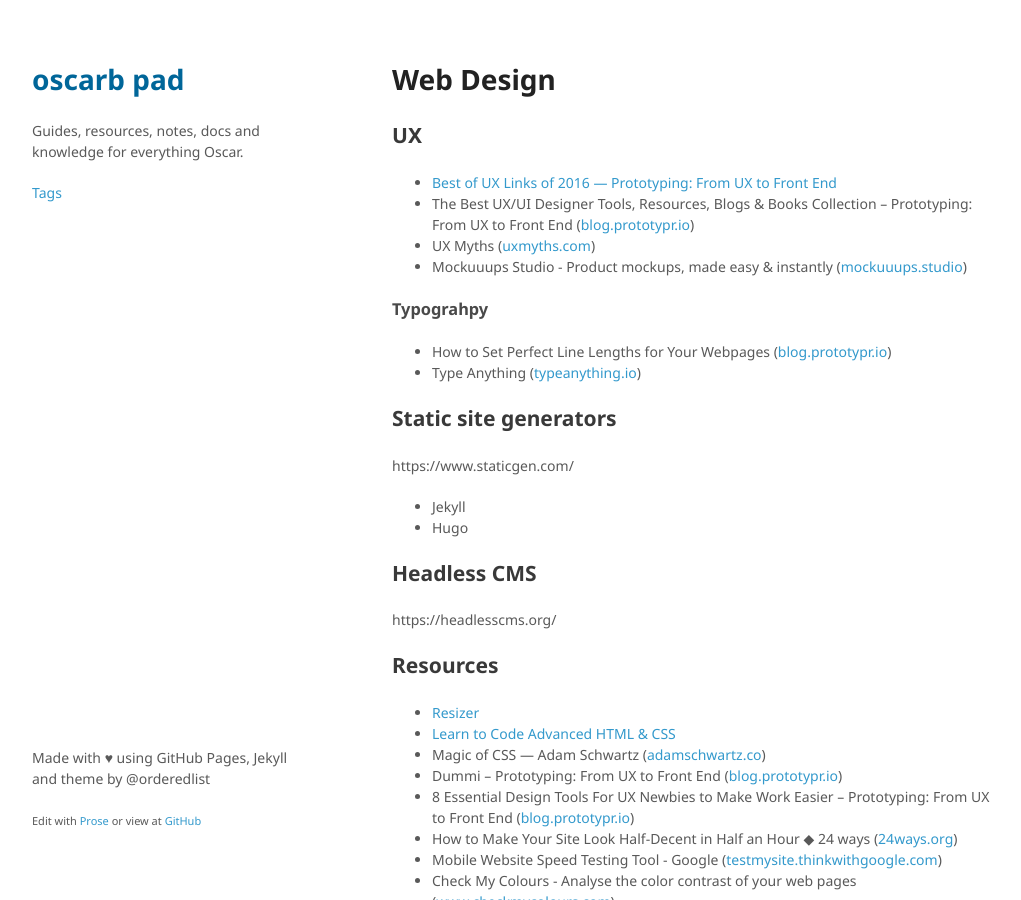
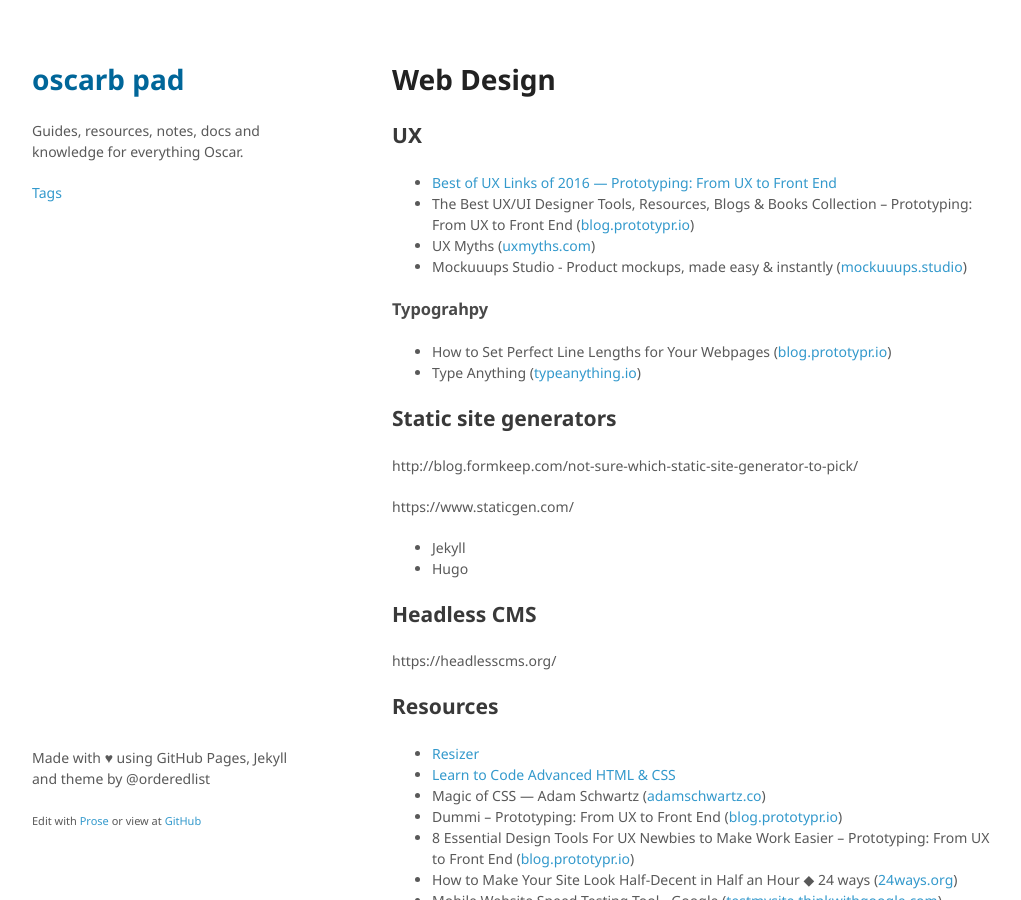
Before and after one commit to oscarb/pad, a Jekyll site: the page built from _docs/web-design.md, in a window 1280 px wide and 900 px high. Shown: the whole window, without its empty margins (128-1149 px from the left). Built offline with Jekyll 4.4.1, drawn with Linux system fonts in a browser that asks for light colours; some web fonts are replaced; part of the change alters nothing that is shown.

Commit message:
Updated web-design.md

```diff
--- a/_docs/web-design.md
+++ b/_docs/web-design.md
@@ -24,6 +24,8 @@ published: true
 
 
 ## Static site generators
+
+http://blog.formkeep.com/not-sure-which-static-site-generator-to-pick/
 
 https://www.staticgen.com/
 
```
